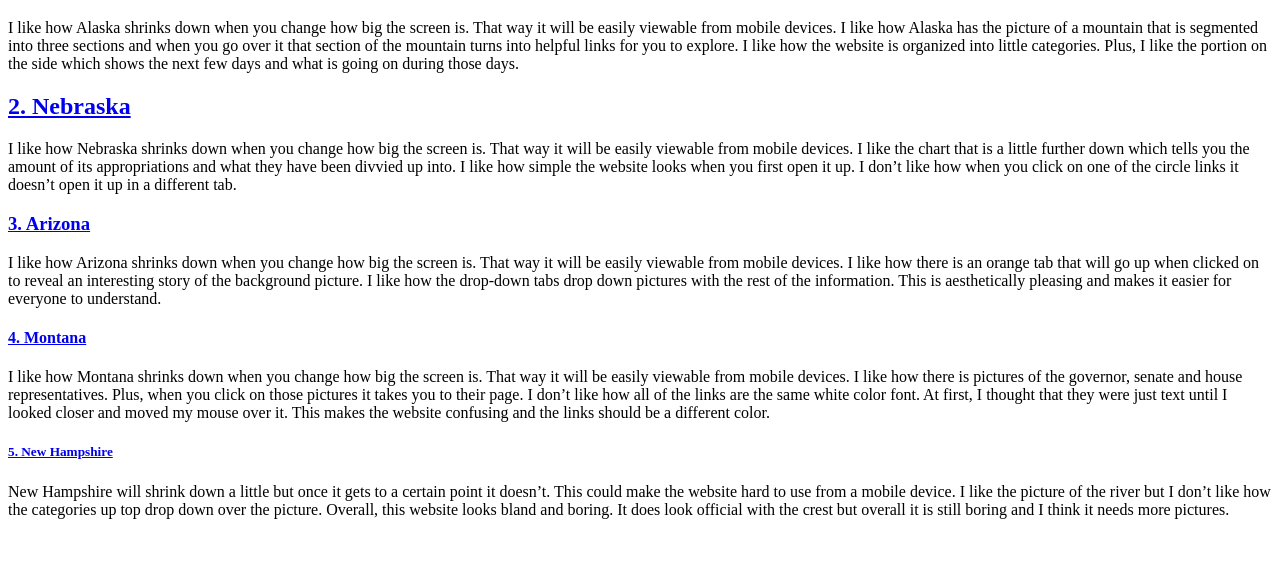
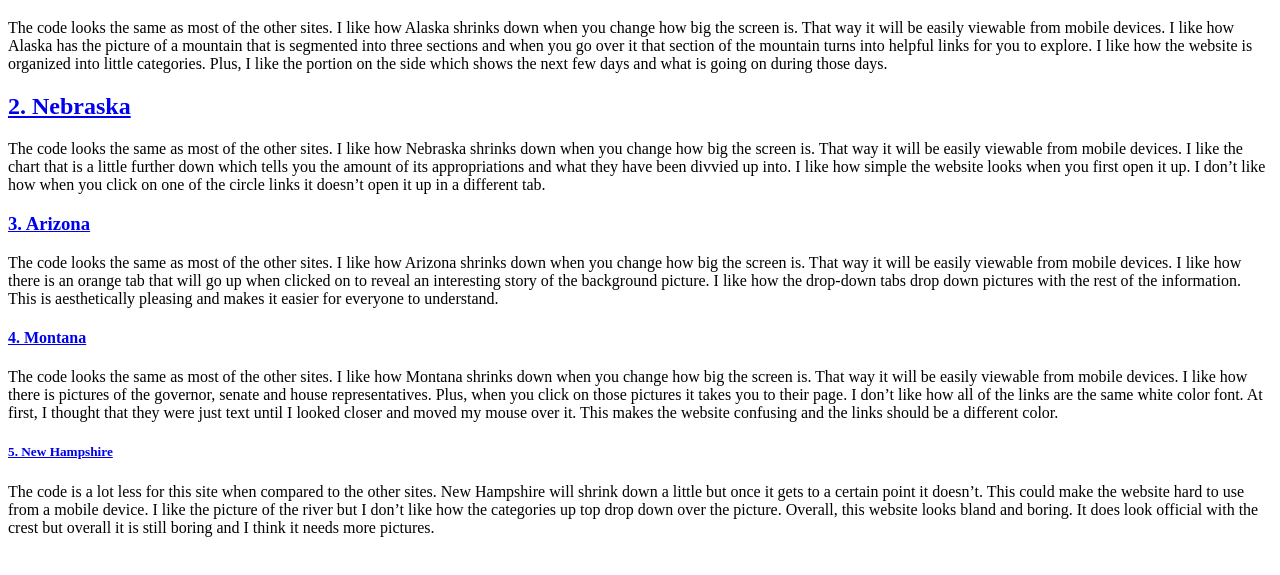
Before and after one commit to taustefjord/taustefjord.github.io, a plain HTML site: page website review/index.html in a window 1280 px wide. Shown: the part 47-622 px from the top of the page. Drawn offline with Linux system fonts and the light colour scheme.

Commit message:
Update index.html

```diff
--- a/website review/index.html
+++ b/website review/index.html
@@ -4,14 +4,14 @@
 </head>
 <body>
 <h1><a href="https://alaska.gov/">1. Alaska</a></h1>
-<p>I like how Alaska shrinks down when you change how big the screen is.  That way it will be easily viewable from mobile devices.  I like how Alaska has the picture of a mountain that is segmented into three sections and when you go over it that section of the mountain turns into helpful links for you to explore.  I like how the website is organized into little categories.  Plus, I like the portion on the side which shows the next few days and what is going on during those days.</p>
+<p>The code looks the same as most of the other sites.  I like how Alaska shrinks down when you change how big the screen is.  That way it will be easily viewable from mobile devices.  I like how Alaska has the picture of a mountain that is segmented into three sections and when you go over it that section of the mountain turns into helpful links for you to explore.  I like how the website is organized into little categories.  Plus, I like the portion on the side which shows the next few days and what is going on during those days.</p>
 <h2><a href="http://www.nebraska.gov/">2. Nebraska</a></h2>
-<p>I like how Nebraska shrinks down when you change how big the screen is.  That way it will be easily viewable from mobile devices.  I like the chart that is a little further down which tells you the amount of its appropriations and what they have been divvied up into.  I like how simple the website looks when you first open it up.  I don’t like how when you click on one of the circle links it doesn’t open it up in a different tab.</p>
+<p>The code looks the same as most of the other sites.  I like how Nebraska shrinks down when you change how big the screen is.  That way it will be easily viewable from mobile devices.  I like the chart that is a little further down which tells you the amount of its appropriations and what they have been divvied up into.  I like how simple the website looks when you first open it up.  I don’t like how when you click on one of the circle links it doesn’t open it up in a different tab.</p>
 <h3><a href="https://az.gov/">3. Arizona</a></h3>
-<p>I like how Arizona shrinks down when you change how big the screen is.  That way it will be easily viewable from mobile devices.  I like how there is an orange tab that will go up when clicked on to reveal an interesting story of the background picture.  I like how the drop-down tabs drop down pictures with the rest of the information.  This is aesthetically pleasing and makes it easier for everyone to understand.</p>
+<p>The code looks the same as most of the other sites.  I like how Arizona shrinks down when you change how big the screen is.  That way it will be easily viewable from mobile devices.  I like how there is an orange tab that will go up when clicked on to reveal an interesting story of the background picture.  I like how the drop-down tabs drop down pictures with the rest of the information.  This is aesthetically pleasing and makes it easier for everyone to understand.</p>
 <h4><a href="https://mt.gov/">4. Montana</a></h4>
-<p>I like how Montana shrinks down when you change how big the screen is.  That way it will be easily viewable from mobile devices.  I like how there is pictures of the governor, senate and house representatives.  Plus, when you click on those pictures it takes you to their page.  I don’t like how all of the links are the same white color font.  At first, I thought that they were just text until I looked closer and moved my mouse over it.  This makes the website confusing and the links should be a different color.</p>
+<p>The code looks the same as most of the other sites.  I like how Montana shrinks down when you change how big the screen is.  That way it will be easily viewable from mobile devices.  I like how there is pictures of the governor, senate and house representatives.  Plus, when you click on those pictures it takes you to their page.  I don’t like how all of the links are the same white color font.  At first, I thought that they were just text until I looked closer and moved my mouse over it.  This makes the website confusing and the links should be a different color.</p>
 <h5><a href="https://www.nh.gov/index.htm">5. New Hampshire</a></h5>
-<p>New Hampshire will shrink down a little but once it gets to a certain point it doesn’t.  This could make the website hard to use from a mobile device.  I like the picture of the river but I don’t like how the categories up top drop down over the picture.  Overall, this website looks bland and boring.  It does look official with the crest but overall it is still boring and I think it needs more pictures.</p>
+<p>The code is a lot less for this site when compared to the other sites.  New Hampshire will shrink down a little but once it gets to a certain point it doesn’t.  This could make the website hard to use from a mobile device.  I like the picture of the river but I don’t like how the categories up top drop down over the picture.  Overall, this website looks bland and boring.  It does look official with the crest but overall it is still boring and I think it needs more pictures.</p>
 </body>
 </html>
```
